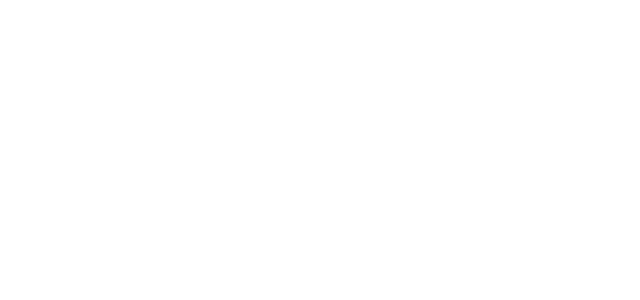
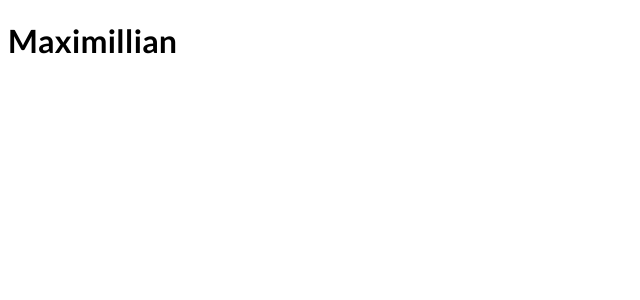
Before and after one commit to jaytula/nextjs-course, a Next.js app in the folder project-s05-prerender-data-fetching/: page /user-profile in a window 1280 px wide. Before the commit this address had no page. Shown: the top 300 px of the page, without its empty margins (0-640 px from the left). Built offline with nearby package versions, Linux system fonts and the light colour scheme.

Commit message:
Lesson 5.102: Using "getServerSideProps" for Server-side Rendering

```diff
--- /dev/null
+++ b/project-s05-prerender-data-fetching/pages/user-profile.tsx
@@ -0,0 +1,16 @@
+import { GetServerSideProps } from "next";
+
+const UserProfilePage = props => {
+  return <div>
+    <h1>{props.username}</h1>
+  </div>
+}
+
+export const getServerSideProps: GetServerSideProps = async (context) => {
+  return {
+    props: {
+      username: 'Maximillian'
+    }
+  }
+}
+export default UserProfilePage;
```
